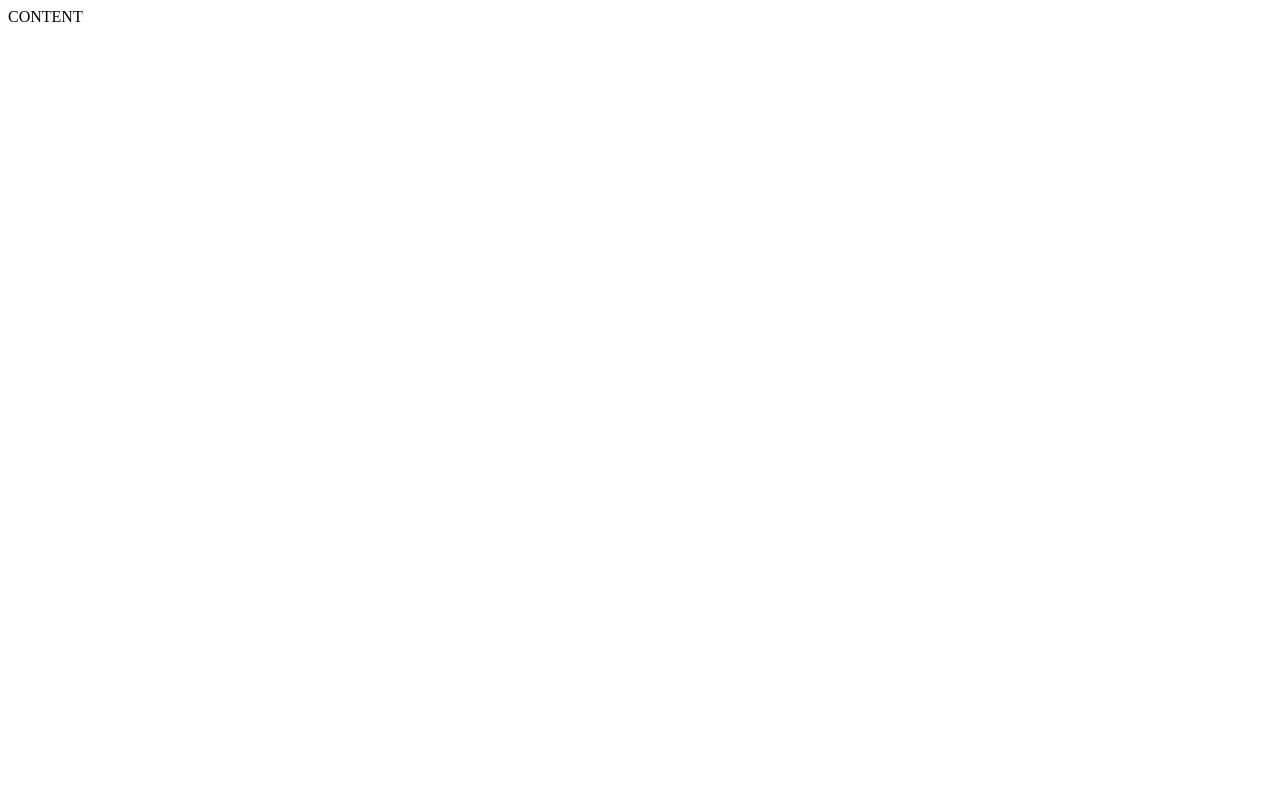
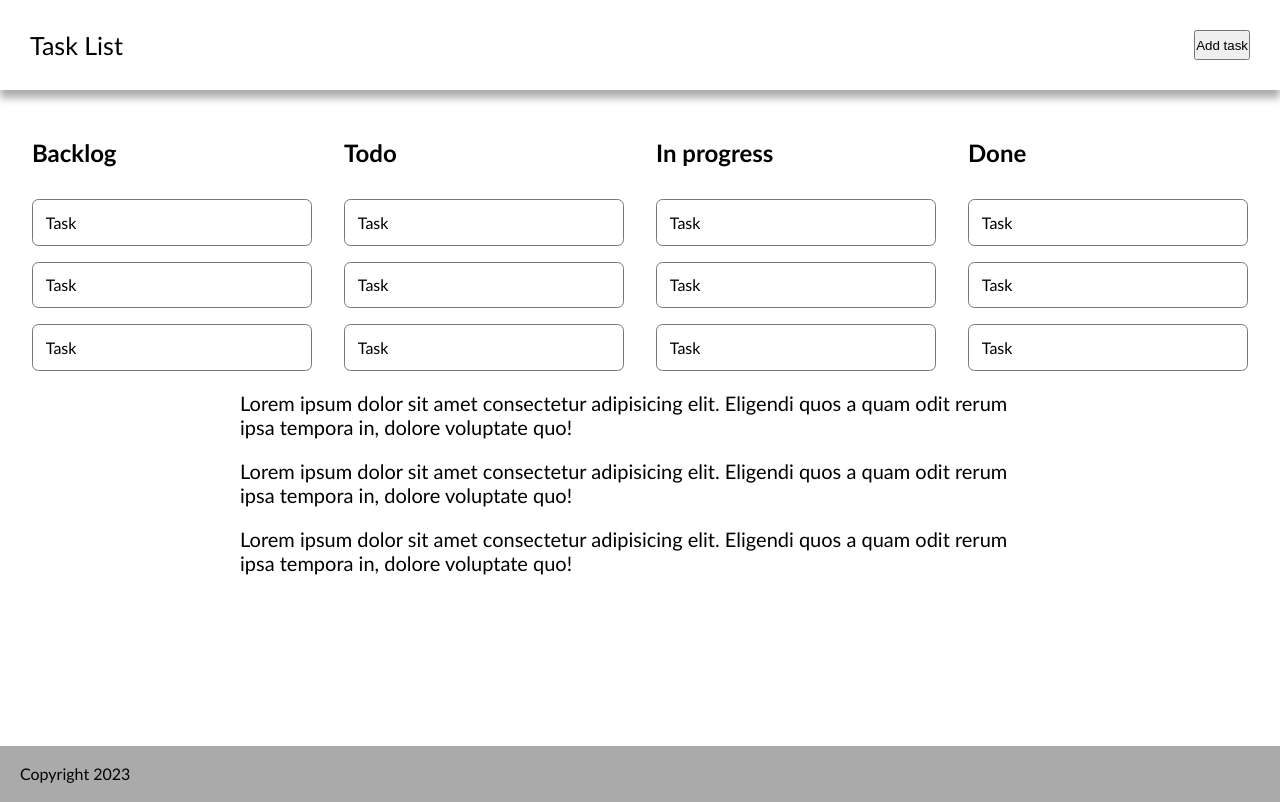
Before and after one commit to LaurynasKl/Task-list, a website: page index.html in a window 1280 px wide. Drawn offline with Linux system fonts and the light colour scheme.

Commit message:
Task list

```diff
--- /dev/null
+++ b/css/header.css
@@ -0,0 +1,16 @@
+.main-header{
+    background-color: #fff;
+    padding: 30px;
+    display: flex;
+    justify-content: space-between;
+    font-size: 25px;
+    position: sticky;
+    top: 0;
+    left: 0;
+    right: 0;
+    box-shadow: 0 8px 8px #0005;
+}
+
+.mani-header > .btn{
+    cursor: pointer;
+}
--- a/css/main.css
+++ b/css/main.css
@@ -0,0 +1,58 @@
+body * {
+    margin: 0;
+    padding: 0;
+    vertical-align: top;
+    box-sizing: border-box;
+}
+body {
+    font-family: 'Gill Sans', 'Gill Sans MT', Calibri, 'Trebuchet MS',
+    sans-serif;
+    margin: 0;
+}
+.main{
+    display: flex;
+    flex-direction: column;
+    align-items: center;
+    gap: 20px;
+    padding: 3rem 2rem 0 2rem;
+    min-height: calc(100vh - 9rem);
+}
+
+.about {
+    display: flex;
+    flex-direction: column;
+    align-items: center;
+    gap: 20px;
+    width: 100%;
+}
+
+.about > div{
+    width: 800px;
+    font-size: 20px;
+}
+
+.main-footer{
+    background-color: #0005;
+    padding: 20px;
+    font-size: 1rem;
+    line-height: 1em;
+}
+
+@media(max-width: 810px){
+    .about > div{
+        width: 600px;
+        font-size: 20px;
+    }
+}
+@media(max-width: 610px){
+    .about > div{
+        width: 400px;
+        font-size: 20px;
+    }
+}
+@media(max-width: 410px){
+    .about > div{
+        width: 100%;
+        font-size: 20px;
+    }
+}
--- /dev/null
+++ b/css/todo.css
@@ -0,0 +1,27 @@
+.todo{
+    display: grid;
+    width: 100%;
+    /* grid-template-columns: repeat(4, 1fr); */
+    gap: 2rem;
+}
+
+.todo .column{
+    display: flex;
+    flex-direction: column;
+    gap: 2rem;
+}
+.todo .title{
+
+}
+.todo .task-list{
+    display: flex;
+    flex-direction: column;
+    gap: 1rem;
+    list-style: none;
+
+}
+.todo .task-card{
+    border: 1px solid #777;
+    padding: 0.8rem;
+    border-radius: 0.4rem;
+}
--- a/index.html
+++ b/index.html
@@ -4,8 +4,29 @@
     <meta charset="UTF-8">
     <meta name="viewport" content="width=device-width, initial-scale=1.0">
     <title>Task list</title>
+
+    <link rel="stylesheet" href="./css/main.css">
+    <link rel="stylesheet" href="./css/header.css">
+    <link rel="stylesheet" href="./css/todo.css">
 </head>
 <body>
-    CONTENT
+    <Header class="main-header">
+            <div class="logo">Task List</div>
+            <button class="btn">Add task</button>
+    </Header>
+    <main class="main">
+        <section id="kanban"></section>
+        <section class="about">
+            <div>Lorem ipsum dolor sit amet consectetur adipisicing elit.
+            Eligendi quos a quam odit rerum ipsa tempora in, dolore voluptate quo!</div>
+            <div>Lorem ipsum dolor sit amet consectetur adipisicing elit.
+            Eligendi quos a quam odit rerum ipsa tempora in, dolore voluptate quo!</div>
+            <div>Lorem ipsum dolor sit amet consectetur adipisicing elit.
+            Eligendi quos a quam odit rerum ipsa tempora in, dolore voluptate quo!</div>
+        </section>
+    </main>
+    <footer class="main-footer">Copyright 2023</footer>
+
+    <script type="module" src="./js/main.js"></script>
 </body>
 </html>
--- /dev/null
+++ b/js/Todo.js
@@ -0,0 +1,45 @@
+export class Todo{
+    constructor(selector ,columns){
+        this.selector = selector
+        this.columns = columns;
+        this.DOM = null;
+
+        this.init();
+    }
+    init(){
+        this.updateDOMelement();
+        this.render();
+    }
+    updateDOMelement(){
+        if(typeof this.selector !== 'string' || this.selector === ''){
+            throw new Error('Netinkamas selektorius')
+        }
+
+        this.DOM = document.querySelector(this.selector)
+    }
+
+    render() {
+        let HTML = '';
+
+        for(const column of this.columns){
+            HTML += `
+            <div class="column">
+                <h2 class="title">${column}</h2>
+                <ul class="task-list">
+                    <li class="task-card">Task</li>
+                    <li class="task-card">Task</li>
+                    <li class="task-card">Task</li>
+                </ul>
+            </div>`
+        }
+
+
+        this.DOM.classList.add('todo');
+        this.DOM.innerHTML = HTML;
+        this.DOM.style.gridTemplateColumns = `repeat(${this.columns.length}, 1fr)`
+    }
+
+    addTask() {
+
+    }
+}
--- a/js/main.js
+++ b/js/main.js
@@ -0,0 +1,5 @@
+import { Todo } from "./Todo.js"
+
+const kanban = new Todo('#kanban',['Backlog','Todo', 'In progress', 'Done']);
+
+kanban.addTask('');
```
